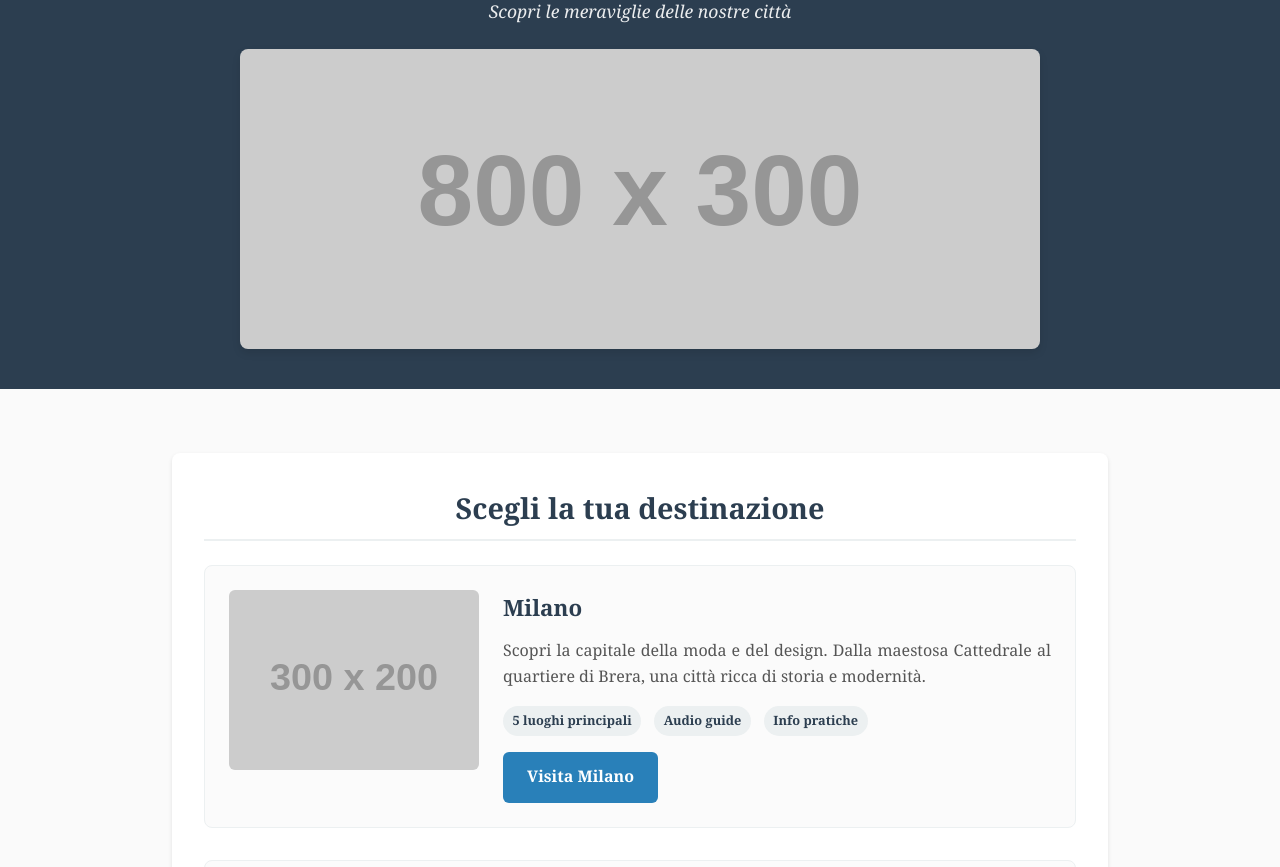
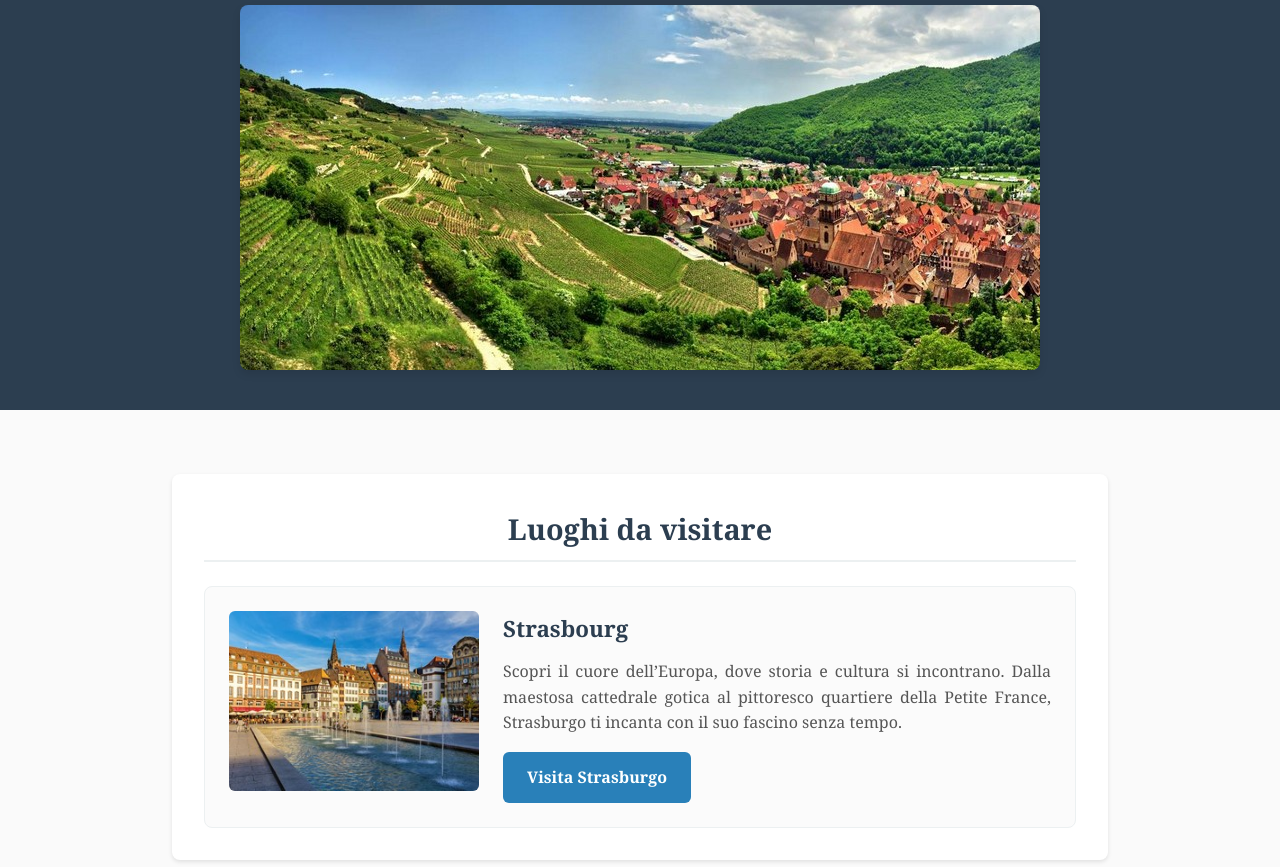
Before and after one commit to sbaglianofila/PWA25_Alsazia, a plain HTML site: page index.html in a window 1280 px wide. Shown: the part 107-974 px from the top of the page. Drawn offline with Linux system fonts and the light colour scheme; placeholder pictures from the web are drawn by us.

Commit message:
Aggiornameto

```diff
--- a/index.html
+++ b/index.html
@@ -10,33 +10,33 @@
 </head>
 <body>
     <header class="header">
-        <h1>Guide Turistiche</h1>
-        <p class="subtitle">Scopri le meraviglie delle nostre città</p>
+        <h1>Alsazia e Lorena 2025</h1>
         <div class="city-image">
-            <img src="https://via.placeholder.com/800x300/2c3e50/ffffff?text=Guide+Turistiche" alt="Guide turistiche" />
+            <img src="./img/alsazia_lorena.jpg" alt="Guide turistiche" />
         </div>
     </header>
 
     <main class="main-content">
         <section class="guides-section">
-            <h2>Scegli la tua destinazione</h2>
+            <h2>Luoghi da visitare</h2>
 
             <div class="guide-card">
                 <div class="card-image">
-                    <img src="https://via.placeholder.com/300x200/e74c3c/ffffff?text=Milano" alt="Milano" />
+                    <img src="./img/strasbourg-mini.jpg" alt="Strasbourg" />
                 </div>
                 <div class="card-content">
-                    <h3>Milano</h3>
-                    <p>Scopri la capitale della moda e del design. Dalla maestosa Cattedrale al quartiere di Brera, una città ricca di storia e modernità.</p>
-                    <div class="card-highlights">
+                    <h3>Strasbourg</h3>
+                    <p>Scopri il cuore dell’Europa, dove storia e cultura si incontrano. Dalla maestosa cattedrale gotica al pittoresco quartiere della Petite France, Strasburgo ti incanta con il suo fascino senza tempo.</p>
+                    <!--div class="card-highlights">
                         <span class="highlight">5 luoghi principali</span>
                         <span class="highlight">Audio guide</span>
                         <span class="highlight">Info pratiche</span>
-                    </div>
-                    <a href="milano.html" class="guide-link">Visita Milano</a>
+                    </div-->
+                    <a href="strasburgo.html" class="guide-link">Visita Strasburgo</a>
                 </div>
             </div>
 
+            <!--
             <div class="guide-card">
                 <div class="card-image">
                     <img src="https://via.placeholder.com/300x200/3498db/ffffff?text=Roma" alt="Roma" />
@@ -84,6 +84,7 @@
                     <a href="venezia.html" class="guide-link">Visita Venezia</a>
                 </div>
             </div>
+            -->
         </section>
 
         <!--
```
Also changed, not shown: img/alsazia_lorena.jpg (added), img/strasbourg-mini.jpg (added), 1 other file.
